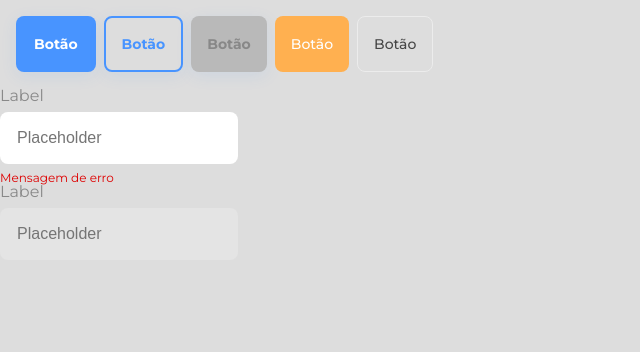
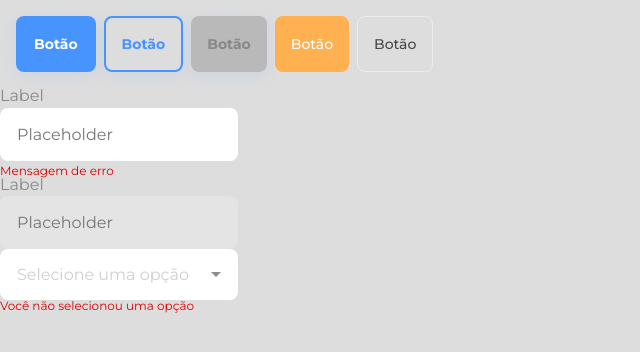
Before and after one commit to acamposlucas/7daysresponsividade, a plain HTML site: page index.html in a window 1280 px wide. Shown: the whole page, without its empty margins (0-640 px from the left). Drawn offline with Linux system fonts and the light colour scheme.

Commit message:
Create select element

```diff
--- a/assets/components/input/input.css
+++ b/assets/components/input/input.css
@@ -5,6 +5,7 @@ input {
 
 .label,
 .input {
+  font-family: var(--ff-montserrat);
   font-size: var(--fs-normal);
   font-weight: var(--fw-regular);
 }
@@ -13,7 +14,7 @@ input {
   color: var(--clr-gray-label);
   display: flex;
   flex-direction: column;
-  gap: 0.5rem;
+  gap: 0.24rem;
   height: 100%;
 }
 
@@ -40,6 +41,27 @@ input {
   outline: 2px solid var(--clr-blue-500);
 }
 
+.input--select {
+  -moz-appearance: none;
+  -webkit-appearance: none;
+  appearance: none;
+  background-color: var(--clr-white);
+  background-image: url(../../icons/select.svg);
+  background-size: 10px 5px;
+  background-position-x: calc(100% - 1rem);
+  background-position-y: center;
+  background-repeat: no-repeat;
+}
+
+.input--select:focus {
+  background-image: url(../../icons/select-up.svg);
+}
+
+.input--select option {
+  color: var(--clr-black);
+  font-size: var(--fs-normal);
+}
+
 .input--erro {
   border: 1px solid var(--clr-red-input);
 }
@@ -48,9 +70,11 @@ input {
   border: 1px solid transparent;
   background-color: var(--clr-gray-label-disabled);
   color: var(--clr-gray-placeholder-disabled);
+  pointer-events: none;
 }
 
 .label--error {
   color: var(--clr-red-input);
+  display: block;
   font-size: var(--fs-smaller);
 }
--- a/index.html
+++ b/index.html
@@ -48,5 +48,22 @@
         </label>
       </div>
     </div>
+
+    <div>
+      <label for="" class="label">
+        <select
+          name=""
+          aria-placeholder="Selecione uma opção"
+          id=""
+          class="input input--select"
+          required
+        >
+          <option value="" disabled selected>Selecione uma opção</option>
+          <option value="">Opção 1</option>
+          <option value="">Opção 2</option>
+        </select>
+        <span class="label--error">Você não selecionou uma opção</span>
+      </label>
+    </div>
   </body>
 </html>
```
Also changed, not shown: assets/icons/select-up.svg (added), assets/icons/select.svg (added), assets/img/perfil-1.png (renamed from assets/icons/perfil-1.png), assets/img/perfil-2.png (renamed from assets/icons/perfil-2.png), assets/img/perfil-3.png (renamed from assets/icons/perfil-3.png), assets/img/perfil-4.png (renamed from assets/icons/perfil-4.png), assets/img/perfil-5.png (renamed from assets/icons/perfil-5.png).
